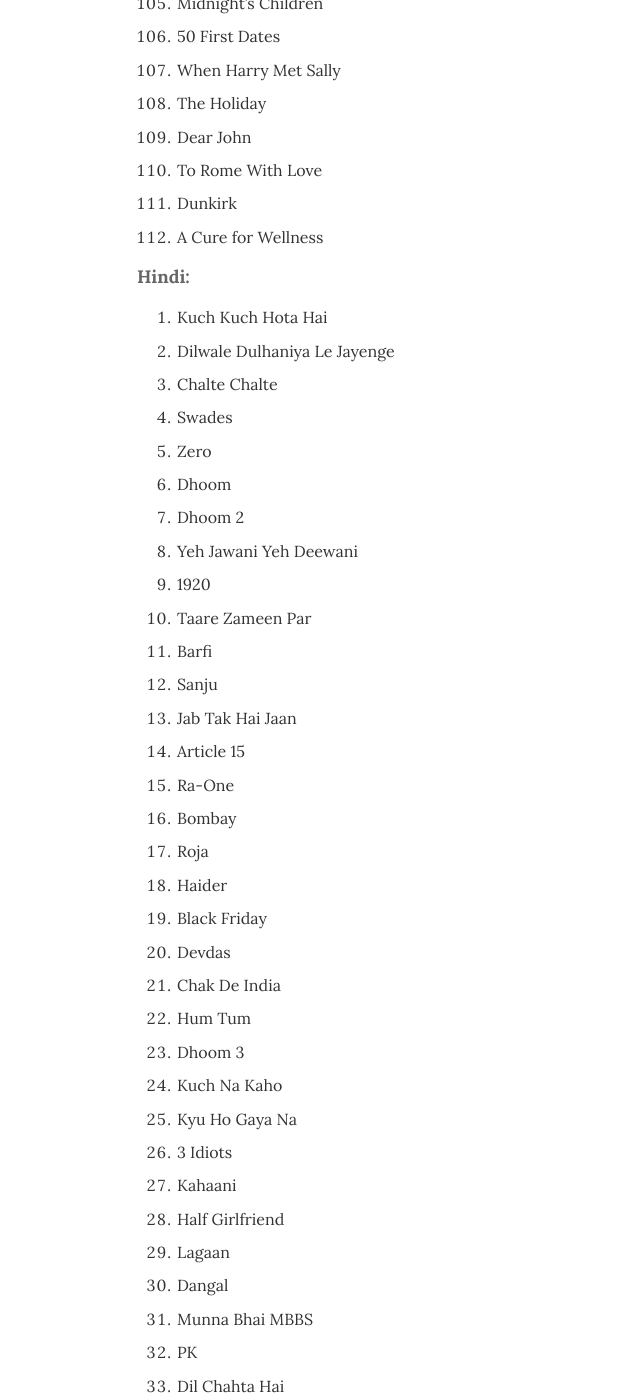
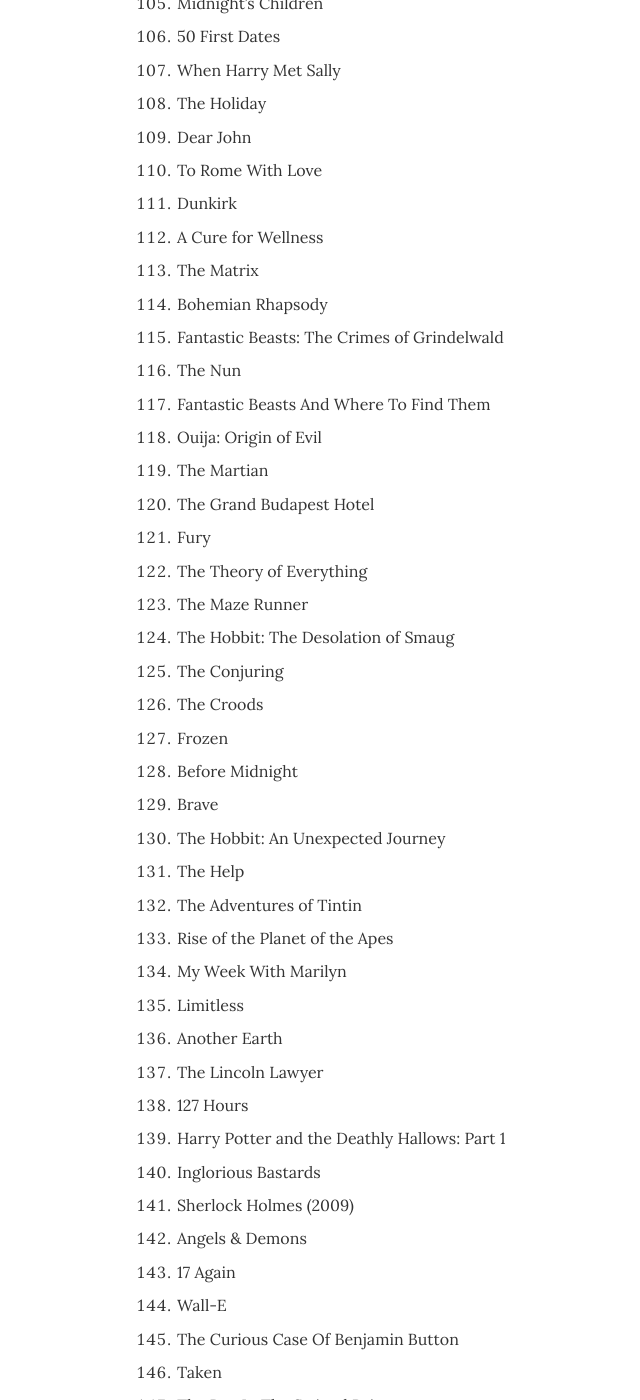
Before and after one commit to argumentativeyouth/pblog, a Jekyll site: the page built from _pages/movies.md, in a window 1280 px wide and 1400 px high, scrolled down 3769 px. Shown: the whole window, without its empty margins (188-828 px from the left). Built offline with Jekyll 4.4.1, drawn with Linux system fonts in a browser that asks for light colours; some of the changed text lies outside the part shown.

Commit message:
Update movies.md

```diff
--- a/_pages/movies.md
+++ b/_pages/movies.md
@@ -117,6 +117,44 @@
 110. To Rome With Love
 111. Dunkirk
 112. A Cure for Wellness
+113. The Matrix
+114. Bohemian Rhapsody
+115. Fantastic Beasts: The Crimes of Grindelwald
+116. The Nun
+117. Fantastic Beasts And Where To Find Them
+118. Ouija: Origin of Evil
+119. The Martian
+120. The Grand Budapest Hotel
+121. Fury
+122. The Theory of Everything
+123. The Maze Runner
+124. The Hobbit: The Desolation of Smaug
+125. The Conjuring
+126. The Croods
+127. Frozen
+128. Before Midnight
+129. Brave
+130. The Hobbit: An Unexpected Journey
+131. The Help
+132. The Adventures of Tintin
+133. Rise of the Planet of the Apes
+134. My Week With Marilyn
+135. Limitless
+136. Another Earth
+137. The Lincoln Lawyer
+138. 127 Hours
+139. Harry Potter and the Deathly Hallows: Part 1
+140. Inglorious Bastards
+141. Sherlock Holmes (2009)
+142. Angels & Demons
+143. 17 Again
+144. Wall-E
+145. The Curious Case Of Benjamin Button
+146. Taken
+147. The Boy In The Striped Pajamas
+148. Into The Wild
+149. Zodiac
+150. The Mist
 
 **Hindi:**
 1. Kuch Kuch Hota Hai
```
